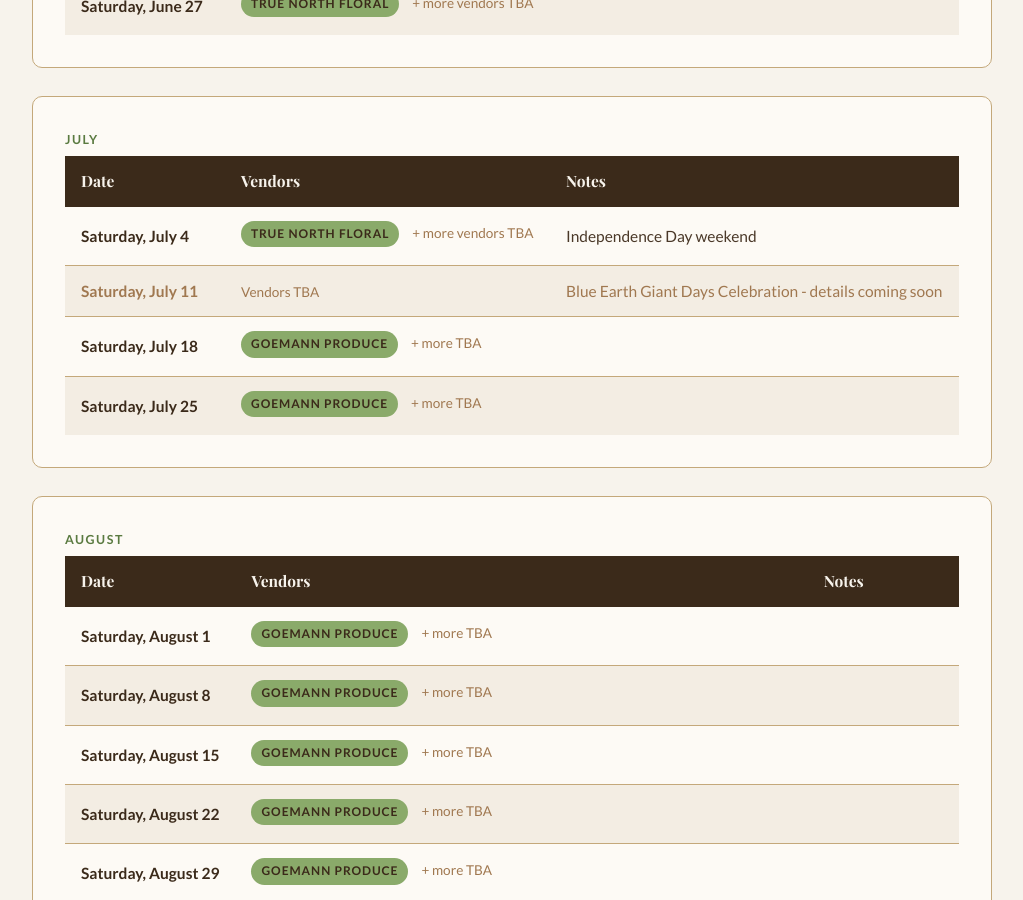
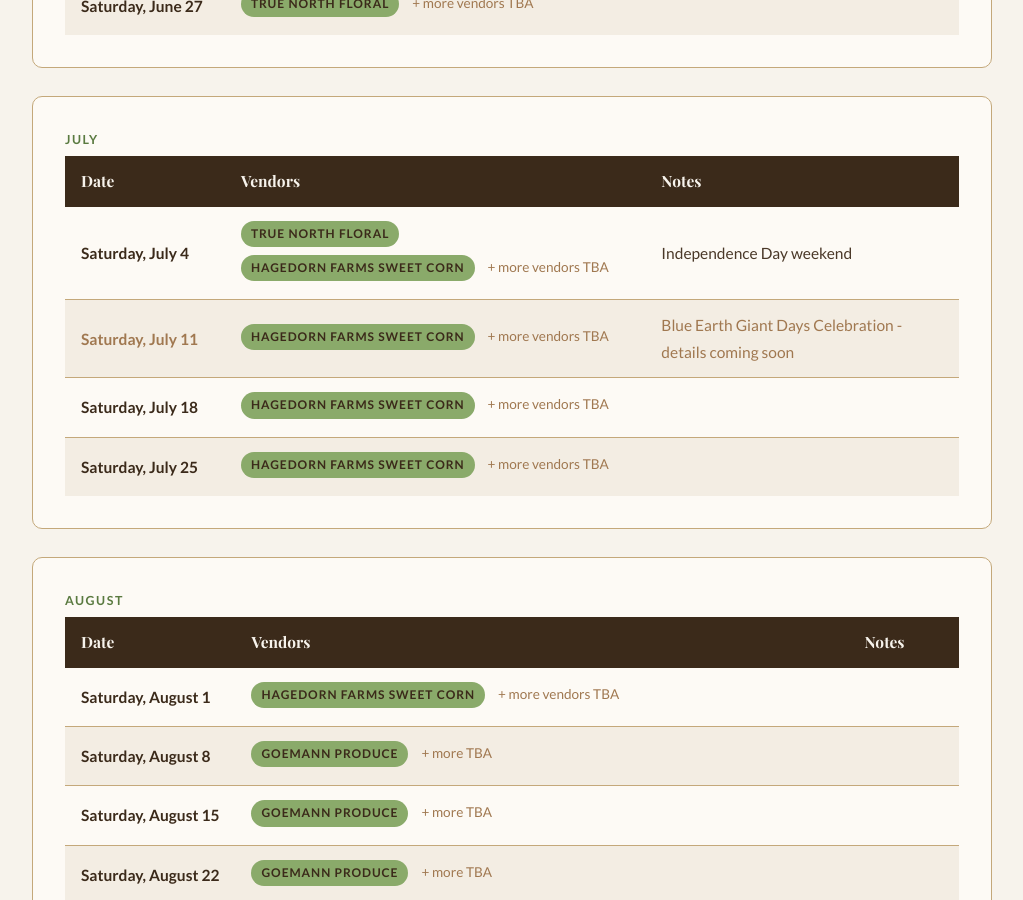
Before and after one commit to blueearthcommunitymarket/blueearthcommunitymarket.github.io, a Jekyll site: the page built from calendar/index.html, in a window 1280 px wide and 900 px high, scrolled down 1698 px. Shown: the whole window, without its empty margins (128-1151 px from the left). Built offline with Jekyll 4.4.1, drawn with Linux system fonts in a browser that asks for light colours; some web fonts are replaced.

Commit message:
Add Hagedorn Farms Sweet Corn to vendor calendar for July/August dates

```diff
--- a/calendar/index.html
+++ b/calendar/index.html
@@ -158,28 +158,32 @@
                     <td class="market-date">Saturday, July 4</td>
                     <td>
                         <span class="tag">True North Floral</span>
+                        <span class="tag">Hagedorn Farms Sweet Corn</span>
                         <span style="font-size: 0.85rem; color: var(--brown-light); margin-left: 4px;">+ more vendors TBA</span>
                     </td>
                     <td>Independence Day weekend</td>
                 </tr>
                 <tr>
                     <td class="market-date" style="color: var(--brown-light);">Saturday, July 11</td>
-                    <td><span style="font-size: 0.85rem; color: var(--brown-light);">Vendors TBA</span></td>
+                    <td>
+                        <span class="tag">Hagedorn Farms Sweet Corn</span>
+                        <span style="font-size: 0.85rem; color: var(--brown-light); margin-left: 4px;">+ more vendors TBA</span>
+                    </td>
                     <td style="color: var(--brown-light);">Blue Earth Giant Days Celebration - details coming soon</td>
                 </tr>
                 <tr>
                     <td class="market-date">Saturday, July 18</td>
                     <td>
-                        <span class="tag">Goemann Produce</span>
-                        <span style="font-size: 0.85rem; color: var(--brown-light); margin-left: 4px;">+ more TBA</span>
+                        <span class="tag">Hagedorn Farms Sweet Corn</span>
+                        <span style="font-size: 0.85rem; color: var(--brown-light); margin-left: 4px;">+ more vendors TBA</span>
                     </td>
                     <td></td>
                 </tr>
                 <tr>
                     <td class="market-date">Saturday, July 25</td>
                     <td>
-                        <span class="tag">Goemann Produce</span>
-                        <span style="font-size: 0.85rem; color: var(--brown-light); margin-left: 4px;">+ more TBA</span>
+                        <span class="tag">Hagedorn Farms Sweet Corn</span>
+                        <span style="font-size: 0.85rem; color: var(--brown-light); margin-left: 4px;">+ more vendors TBA</span>
                     </td>
                     <td></td>
                 </tr>
@@ -201,8 +205,8 @@
                 <tr>
                     <td class="market-date">Saturday, August 1</td>
                     <td>
-                        <span class="tag">Goemann Produce</span>
-                        <span style="font-size: 0.85rem; color: var(--brown-light); margin-left: 4px;">+ more TBA</span>
+                        <span class="tag">Hagedorn Farms Sweet Corn</span>
+                        <span style="font-size: 0.85rem; color: var(--brown-light); margin-left: 4px;">+ more vendors TBA</span>
                     </td>
                     <td></td>
                 </tr>
```
